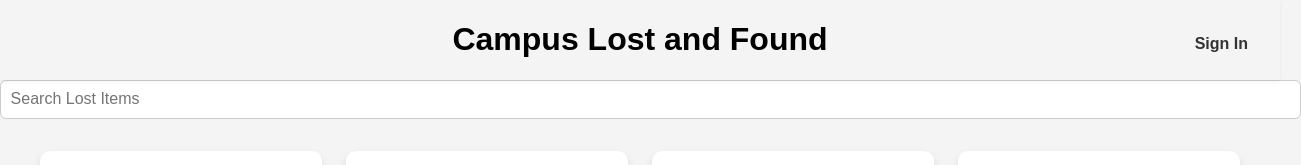
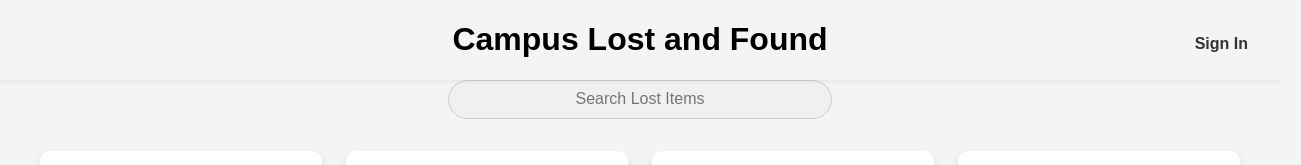
Before and after one commit to Dreamzur/Campus-Lost-and-Found, a React (Vite) app: page /items in a window 1280 px wide. Shown: the top 165 px of the page, 1301 px wide, since content can reach past the window. Built offline with nearby package versions, Linux system fonts and the light colour scheme; grey boxes are pictures that could not be loaded.

Commit message:
Autocomplete works, improved ux by making autocomplete feature tabbable (you can hit tab on a search result and then press enter so that it can populate the search bar), if there is <= 1 item that is returned from search then the search text results will disappear

```diff
--- a/src/Pages/Items.css
+++ b/src/Pages/Items.css
@@ -1,3 +1,50 @@
+.search-div{
+  display: flex;
+  flex-direction: column;
+  justify-content: center;
+  margin: 0 35%;
+}
+
+.search-bar{
+  text-align: center;
+  background-color: #F2F0EF;
+  color: #66615E;
+  border-radius: 80px;
+  box-sizing: border-box;
+}
+
+.search-bar::placeholder{
+  text-align: center;
+}
+
+.search-result{
+  /* background-color: #66615E; */
+  /* margin-left: 1em; */
+  padding:0;
+  margin-top: 0.2em;
+  /* text-align: center; */
+  background-color: #F2F0EF;
+  border-radius: 20px;
+}
+
+.search-individual-result{
+  list-style-type:none;
+  /* text-align: center; */
+  /* background-color: yellow; */
+  padding:0.2em;
+}
+
+.search-individual-result:hover{
+  color:red;
+  cursor: pointer;
+}
+
+.search-individual-result:focus {
+  /* color:purple; */
+  outline:none;
+  background-color: white;
+}
+
 .items-row {
   display: flex;
   flex-wrap: wrap;
--- a/src/Pages/Items.jsx
+++ b/src/Pages/Items.jsx
@@ -7,33 +7,45 @@ let newarr = Items;
 
 export default function ShowItem() {
 	const [inputValue, setInputValue] = useState('');
+	const [searched, setSearched] = useState('');
 
-	const handleInput = (event) => {
-		setInputValue(event.target.value);
-		searchItems(event.target.value, Items);
+	const handleInput = ({target: {value}}) => {
+		setInputValue(value);
+		searchItems(value, Items);
+		if(newarr.length >1){
+			setSearched(false);
+		}
 	};
 
 	function searchItems(input, Items){
 		console.log(input)
 		newarr = Items.filter((item) => (item.title.toLowerCase().includes(input.toLowerCase())) || (item.desc.toLowerCase().includes(input.toLowerCase())));
-		console.log("Choices: ", newarr);
 		return newarr;
 	}
 
 	return (
-		<div className='blah'>
-			<input placeholder="Search Lost Items" value={inputValue} onChange={handleInput} />
-			{((newarr.length != 0) && !(inputValue === "")) && <ul>
+		<div>
+			<div  className='search-div'>
+				<input className='search-bar' placeholder="Search Lost Items" value={inputValue} onChange={handleInput} />
+				{(((newarr.length > 1) && !(inputValue === "") && !searched))  && <ul className='search-result'>
 					{
 						newarr.map((i) =>
-						<li key={i.id} onClick={() => {
+							<li className='search-individual-result' tabIndex="0" onKeyDown={({key}) => {
+								if(key == "Enter"){
 									setInputValue(i.title);
 									searchItems(i.title, Items);
+									setSearched(true);
+								}
+							}} key={i.id} onClick={() => {
+								setInputValue(i.title);
+								searchItems(i.title, Items);
+								setSearched(true);
 							}}>{i.title}</li>
 						)
 					}
 					</ul>
 				}
+			</div>
 			<ItemsList items={newarr} />
 		</div>
 	);
```
Lines whose indentation alone changed are shown as unchanged.
